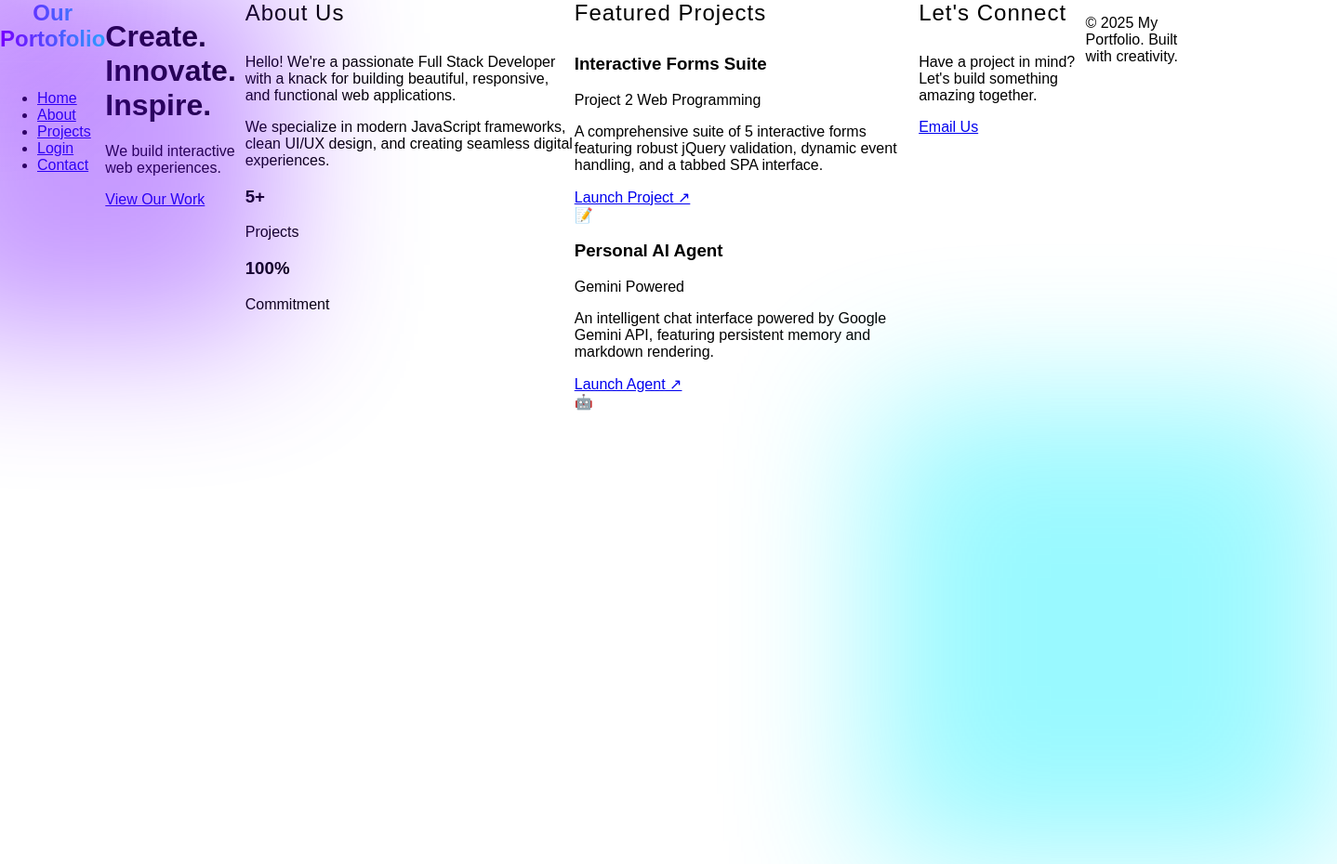
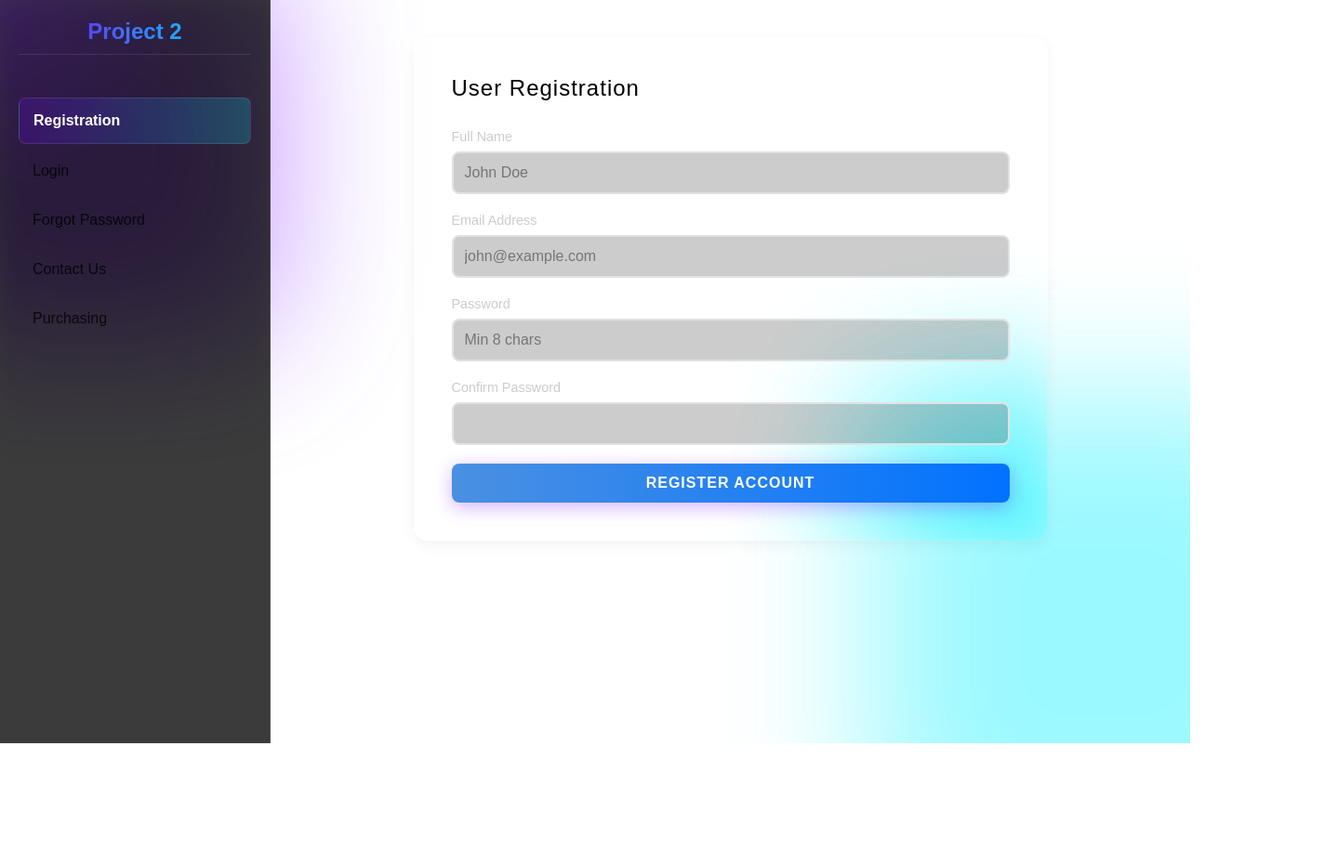
Before and after one commit to Maverick-list/portofolio2, a plain HTML site: page index.html in a window 1280 px wide. Shown: the whole page at 93% size, 1438 px wide, since content can reach past the window. After the commit the page ends 800 px from the top, so only its background shows below. Drawn offline with nearby package versions, Linux system fonts and the light colour scheme.

Commit message:
Update index.html

```diff
--- a/index.html
+++ b/index.html
@@ -4,110 +4,154 @@
 <head>
     <meta charset="UTF-8">
     <meta name="viewport" content="width=device-width, initial-scale=1.0">
-    <title>My Portfolio</title>
-    <link href="https://fonts.googleapis.com/css2?family=Outfit:wght@300;500;700&display=swap" rel="stylesheet">
+    <title>Web Programming Project 2</title>
+
+    <link href="https://fonts.googleapis.com/css2?family=Outfit:wght@300;400;600;700&display=swap" rel="stylesheet">
     <link rel="stylesheet" href="style.css">
 </head>
 
 <body>
     <div class="cursor-glow"></div>
+    <div class="bg-shapes">
+        <div class="shape shape-1"></div>
+        <div class="shape shape-2"></div>
+    </div>
 
-    <nav class="navbar">
-        <div class="logo">Our Portofolio</div>
-        <ul class="nav-menu">
-            <li><a href="#home">Home</a></li>
-            <li><a href="#about">About</a></li>
-            <li><a href="#projects">Projects</a></li>
-            <li><a href="../Project2_WebProgramming/index.html#login" target="_blank">Login</a></li>
-            <li><a href="#contact">Contact</a></li>
+    <div class="app-container">
+        <!-- Sidebar Navigation -->
+        <nav class="sidebar">
+            <div class="logo">Project 2</div>
+            <ul class="nav-links">
+                <li class="active" data-target="registration-section">Registration</li>
+                <li data-target="login-section">Login</li>
+                <li data-target="forgot-password-section">Forgot Password</li>
+                <li data-target="contact-section">Contact Us</li>
+                <li data-target="purchasing-section">Purchasing</li>
+
             </ul>
         </nav>
 
-    <header id="home" class="hero">
-        <div class="hero-content">
-            <h1>Create. <span class="highlight">Innovate.</span> Inspire.</h1>
-            <p class="subtitle">We build interactive web experiences.</p>
-            <a href="#projects" class="btn-glow">View Our Work</a>
+        <!-- Main Content Area -->
+        <main class="content-area">
 
+            <!-- 1. Registration Section -->
+            <section id="registration-section" class="form-section active">
+                <h2>User Registration</h2>
+                <form id="registration-form">
+                    <div class="form-group">
+                        <label for="reg-name">Full Name</label>
+                        <input type="text" id="reg-name" required placeholder="John Doe">
                     </div>
-        <div class="hero-bg-shapes">
-            <div class="shape shape-1"></div>
-            <div class="shape shape-2"></div>
+                    <div class="form-group">
+                        <label for="reg-email">Email Address</label>
+                        <input type="email" id="reg-email" required placeholder="john@example.com">
                     </div>
-    </header>
+                    <div class="form-group">
+                        <label for="reg-password">Password</label>
+                        <input type="password" id="reg-password" required placeholder="Min 8 chars">
+                        <span id="password-strength" class="hint"></span>
+                    </div>
+                    <div class="form-group">
+                        <label for="reg-confirm">Confirm Password</label>
+                        <input type="password" id="reg-confirm" required>
+                    </div>
+                    <button type="submit" class="btn primary">Register Account</button>
+                    <div class="form-message"></div>
+                </form>
+            </section>
 
-    <section id="about" class="section">
-        <div class="container reveal">
-            <h2>About Us</h2>
-            <div class="about-grid">
-                <div class="about-text">
-                    <p>Hello! We're a passionate Full Stack Developer with a knack for building beautiful, responsive,
-                        and
-                        functional web applications.</p>
-                    <p>We specialize in modern JavaScript frameworks, clean UI/UX design, and creating seamless digital
-                        experiences.</p>
+            <!-- 2. Login Section -->
+            <section id="login-section" class="form-section">
+                <h2>Member Login</h2>
+                <form id="login-form">
+                    <div class="form-group">
+                        <label for="login-email">Email</label>
+                        <input type="email" id="login-email" required>
                     </div>
-                <div class="about-stats">
-                    <div class="stat-card">
-                        <h3>5+</h3>
-                        <p>Projects</p>
-                    </div>
-                    <div class="stat-card">
-                        <h3>100%</h3>
-                        <p>Commitment</p>
+                    <div class="form-group">
+                        <label for="login-password">Password</label>
+                        <div class="password-wrapper">
+                            <input type="password" id="login-password" required>
+                            <span id="toggle-password" class="eye-icon">👁️</span>
                         </div>
                     </div>
+                    <button type="submit" class="btn primary">Login</button>
+                    <p style="text-align: center; margin-top: 15px;">
+                        <a href="#" id="link-to-forgot"
+                            style="color: var(--accent-secondary); text-decoration: none; font-size: 0.9rem;">Forgot
+                            Password?</a>
+                    </p>
+                    <div class="form-message"></div>
+                </form>
+            </section>
+
+            <!-- 3. Forgot Password Section -->
+            <section id="forgot-password-section" class="form-section">
+                <h2>Reset Password</h2>
+                <p>Enter your email to receive recovery instructions.</p>
+                <form id="forgot-form">
+                    <div class="form-group">
+                        <label for="forgot-email">Recovery Email</label>
+                        <input type="email" id="forgot-email" required>
+                    </div>
+                    <button type="submit" class="btn secondary">Send Recovery Link</button>
+                    <div class="form-message"></div>
+                </form>
+            </section>
+
+            <!-- 4. Contact Us Section -->
+            <section id="contact-section" class="form-section">
+                <h2>Contact Support</h2>
+                <form id="contact-form">
+                    <div class="form-group">
+                        <label for="contact-subject">Subject</label>
+                        <select id="contact-subject" required>
+                            <option value="">Select a topic...</option>
+                            <option value="general">General Inquiry</option>
+                            <option value="support">Technical Support</option>
+                            <option value="business">Business Proposal</option>
+                        </select>
+                        <div id="subject-hint" class="hint">Please select a subject</div>
+                    </div>
+                    <div class="form-group">
+                        <label for="contact-message">Message</label>
+                        <textarea id="contact-message" rows="5" required></textarea>
+                    </div>
+                    <button type="submit" class="btn primary">SendMessage</button>
+                    <div class="form-message"></div>
+                </form>
+            </section>
+
+            <!-- 5. Purchasing Section -->
+            <section id="purchasing-section" class="form-section">
+                <h2>Item Purchasing</h2>
+                <div class="product-preview" id="product-card">
+                    <div class="product-info">
+                        <h3>Premium Wireless Headphones</h3>
+                        <p class="price">$199.00</p>
                     </div>
                 </div>
+                <form id="purchase-form">
+                    <div class="form-group">
+                        <label for="buy-quantity">Quantity</label>
+                        <input type="number" id="buy-quantity" min="1" max="10" value="1" required>
+                    </div>
+                    <div class="form-group">
+                        <label for="buy-address">Shipping Address</label>
+                        <textarea id="buy-address" rows="3" required></textarea>
+                    </div>
+                    <div class="total-price">Total: <span id="total-display">$199.00</span></div>
+                    <button type="submit" class="btn accent">Place Order</button>
+                    <div class="form-message"></div>
+                </form>
             </section>
 
-    <section id="projects" class="section">
-        <div class="container reveal">
-            <h2>Featured Projects</h2>
-            <div class="project-grid">
-                <!-- Project 2 Card -->
-                <div class="project-card">
-                    <div class="card-content">
-                        <h3>Interactive Forms Suite</h3>
-                        <p>Project 2 Web Programming</p>
-                        <p class="description">A comprehensive suite of 5 interactive forms featuring robust jQuery
-                            validation, dynamic event handling, and a tabbed SPA interface.</p>
-                        <a href="../Project2_WebProgramming/index.html" class="btn-secondary" target="_blank">Launch
-                            Project ↗</a>
-                    </div>
-                    <div class="card-bg-icon">📝</div>
+        </main>
     </div>
 
-                <!-- Personal AI Agent Card (Bonus) -->
-                <div class="project-card">
-                    <div class="card-content">
-                        <h3>Personal AI Agent</h3>
-                        <p>Gemini Powered</p>
-                        <p class="description">An intelligent chat interface powered by Google Gemini API, featuring
-                            persistent memory and markdown rendering.</p>
-                        <!-- Assuming the AI agent is in the parent directory's 'PersonalAIAgent' folder -->
-                        <a href="../PersonalAIAgent/index.html" class="btn-secondary" target="_blank">Launch Agent ↗</a>
-                    </div>
-                    <div class="card-bg-icon">🤖</div>
-                </div>
-            </div>
-        </div>
-    </section>
-
-    <section id="contact" class="section">
-        <div class="container reveal">
-            <h2>Let's Connect</h2>
-            <div class="contact-box">
-                <p>Have a project in mind? Let's build something amazing together.</p>
-                <a href="mailto:hello@example.com" class="btn-glow">Email Us</a>
-            </div>
-        </div>
-    </section>
-
-    <footer>
-        <p>&copy; 2025 My Portfolio. Built with creativity.</p>
-    </footer>
-
+    <!-- jQuery CDN -->
+    <script src="https://code.jquery.com/jquery-3.7.1.min.js"></script>
+    <!-- Custom Script -->
     <script src="script.js"></script>
 </body>
 
```
Lines whose indentation alone changed are shown as unchanged.
